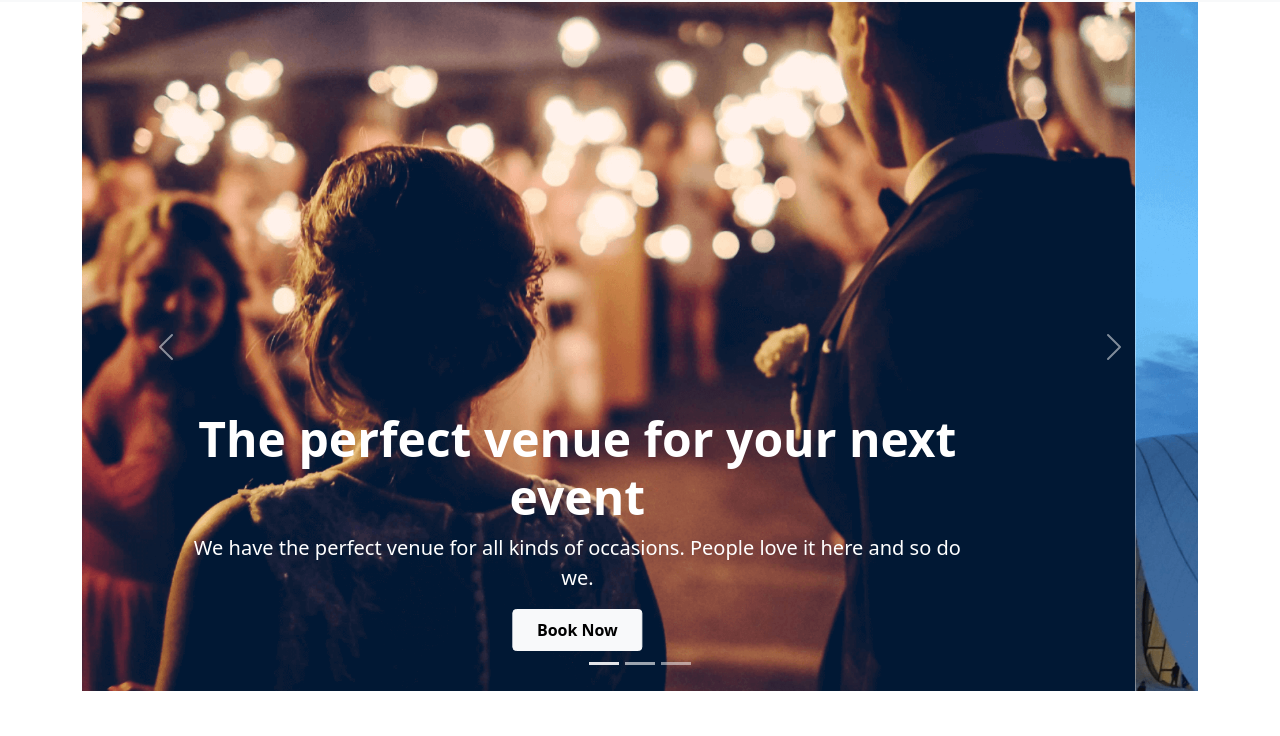
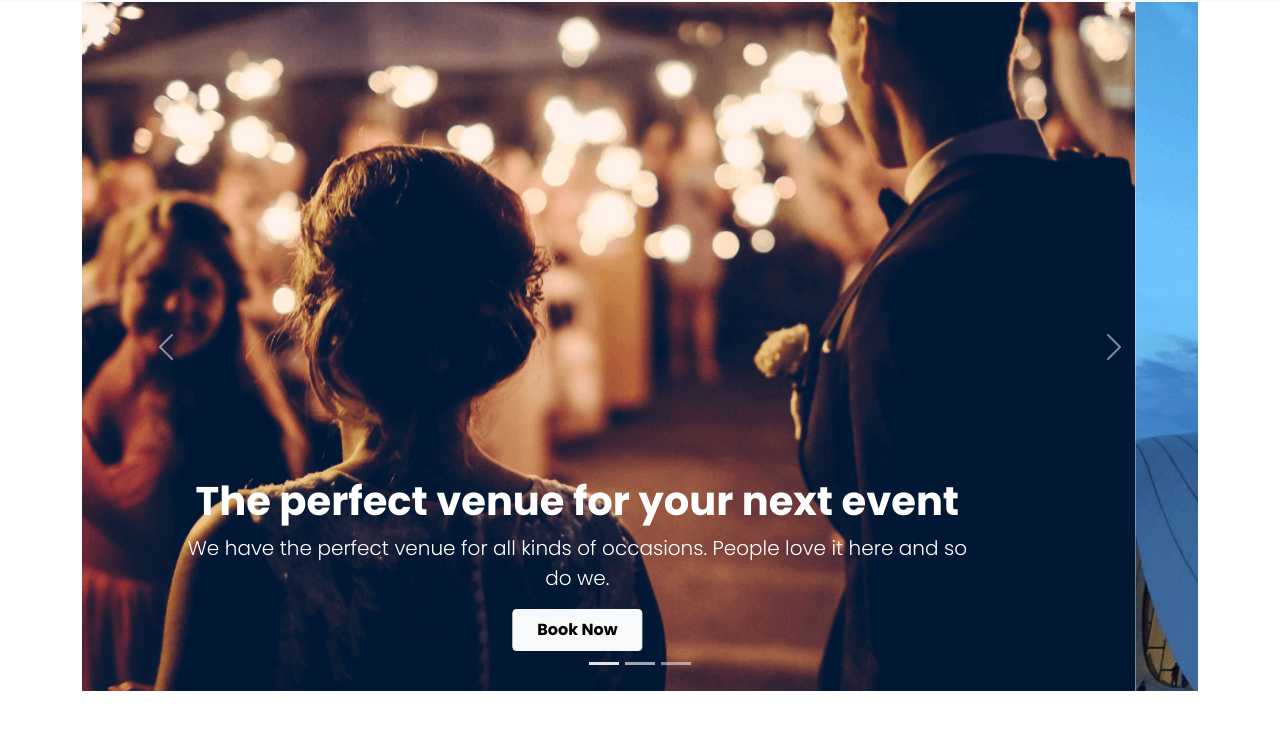
Before and after one commit to mohammadtanim24h/convention-center, a plain HTML site: page index.html in a window 1280 px wide. Shown: the part 60-796 px from the top of the page. Drawn offline with nearby package versions, Linux system fonts and the light colour scheme.

Commit message:
font added

```diff
--- a/css/style.css
+++ b/css/style.css
@@ -1,5 +1,10 @@
 /* Custom Font */
-@import url('https://fonts.googleapis.com/css2?family=Roboto:wght@500;700&display=swap');
+
+@import url('https://fonts.googleapis.com/css2?family=Poppins:wght@300;600;700&family=Roboto:wght@500;700&display=swap');
+
+body {
+    font-family: 'Poppins', sans-serif;
+}
 
 /* Package section */
 
--- a/index.html
+++ b/index.html
@@ -33,7 +33,7 @@
                   <div class="carousel-item active">
                     <img src="images/wedding.png" class="d-block w-100" alt="...">
                     <div class="carousel-caption d-none d-md-block">
-                      <h5 class="display-5 fw-bold">The perfect venue for your
+                      <h5 class="display-6 fw-bold">The perfect venue for your
                         next event</h5>
                       <p class="fs-5">We have the perfect venue for all kinds of occasions. People love it here and so do we.</p>
                       <a href="https://www.bashundharaconvention.com/" target="_blank" class="fw-bold btn btn-light px-4 py-2">Book Now</a>
@@ -42,7 +42,7 @@
                   <div class="carousel-item">
                     <img src="images/building.png" class="d-block w-100" alt="...">
                     <div class="carousel-caption d-none d-md-block">
-                      <h5 class="display-5 fw-bold">Modern and Comfortable Interior</h5>
+                      <h5 class="display-6 fw-bold">Modern and Comfortable Interior</h5>
                       <p class="fs-5">Modern building ensures security and comfort. Our world class interior ensures the best experience of our customers.</p>
                       <a href="https://www.bashundharaconvention.com/" target="_blank" class="fw-bold btn btn-light px-4 py-2">Book Now</a>
                     </div>
@@ -50,7 +50,7 @@
                   <div class="carousel-item">
                     <img src="images/food.png" class="d-block w-100" alt="...">
                     <div class="carousel-caption d-none d-md-block">
-                      <h5 class="display-5 fw-bold">Great Food</h5>
+                      <h5 class="display-6 fw-bold">Great Food</h5>
                       <p class="fs-5">Our chefs cook best quality food you will never find anywhere else. You will always remember the taste of it.</p>
                       <a href="https://www.bashundharaconvention.com/" target="_blank" class="fw-bold btn btn-light px-md-4 py-md-2">Book Now</a>
                     </div>
```
